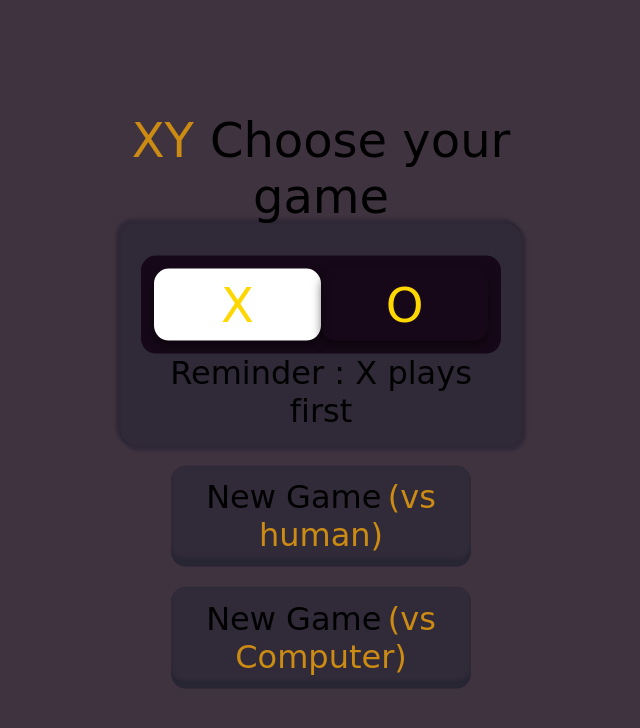
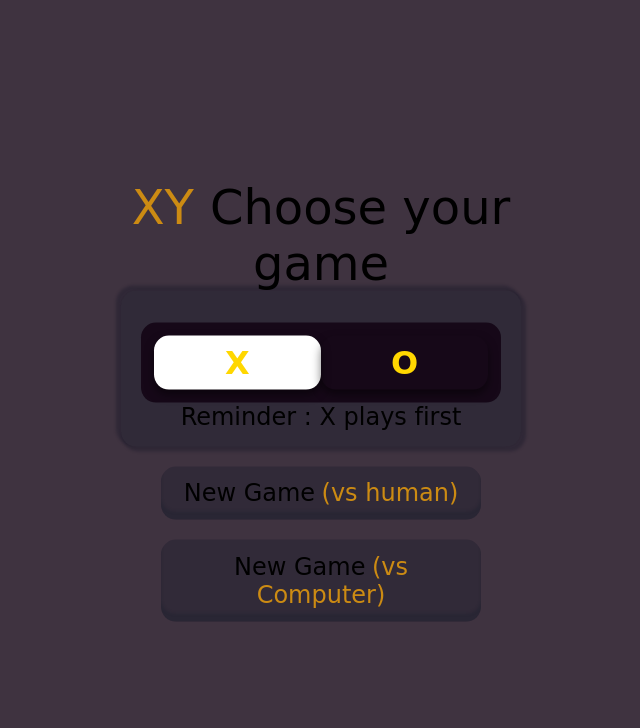
Before and after one commit to Rijan-Stha/Tic-Tac-Toe, a plain HTML site: page index.html in a window 1280 px wide. Shown: the whole page, without its empty margins (319-959 px from the left). Drawn offline with Linux system fonts and the light colour scheme; a web font is replaced by a local one.

Commit message:
Update style2.css

```diff
--- a/style2.css
+++ b/style2.css
@@ -45,7 +45,7 @@ body{
     box-shadow: 3px 3px 3px 2px #090d1f48, -3px -3px 3px 2px #090d1f48 ;
     border-radius: 15px;
     padding-inline: 20px;
-    font-size: 2rem;
+    font-size: 1.5rem;
     padding-block-start: 2rem;
     padding-block-end: 1rem;
 }
@@ -63,7 +63,8 @@ body{
 .choose{
     text-align: center;
     border-radius: 15px;
-    font-size: 3rem;
+    font-size: 2rem;
+    font-weight:bold;
     padding-block: .5rem;
     cursor: pointer;
     color: gold;
@@ -96,16 +97,16 @@ body{
 
 .newGame{
     cursor: pointer;
-    padding-block: .8rem;
+    padding-block: 0.8rem;
     padding-inline: 1rem;
     text-align: center;
-    font-size: 2rem;
-    width:300px;
+    font-size: 1.5rem;
+    width: 320px;
     margin-inline: auto;
     background-color: #0f142548;
-    margin-top:20px;
+    margin-top: 20px;
     border-radius: 15px;
-    box-shadow: inset 0 -8px 3px  #171b2b48 ;
+    box-shadow: inset 0 -8px 3px #171b2b48;
 }
 
 .newGame:hover{
```
